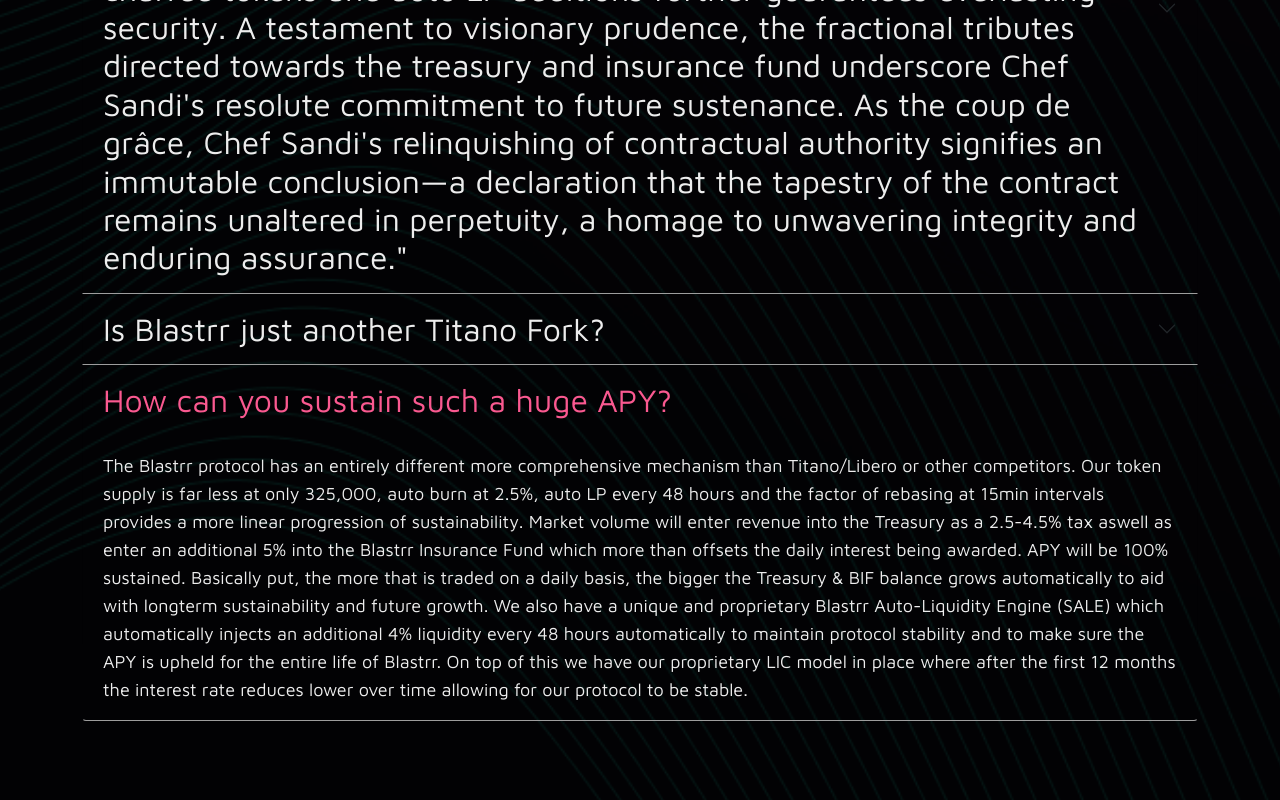
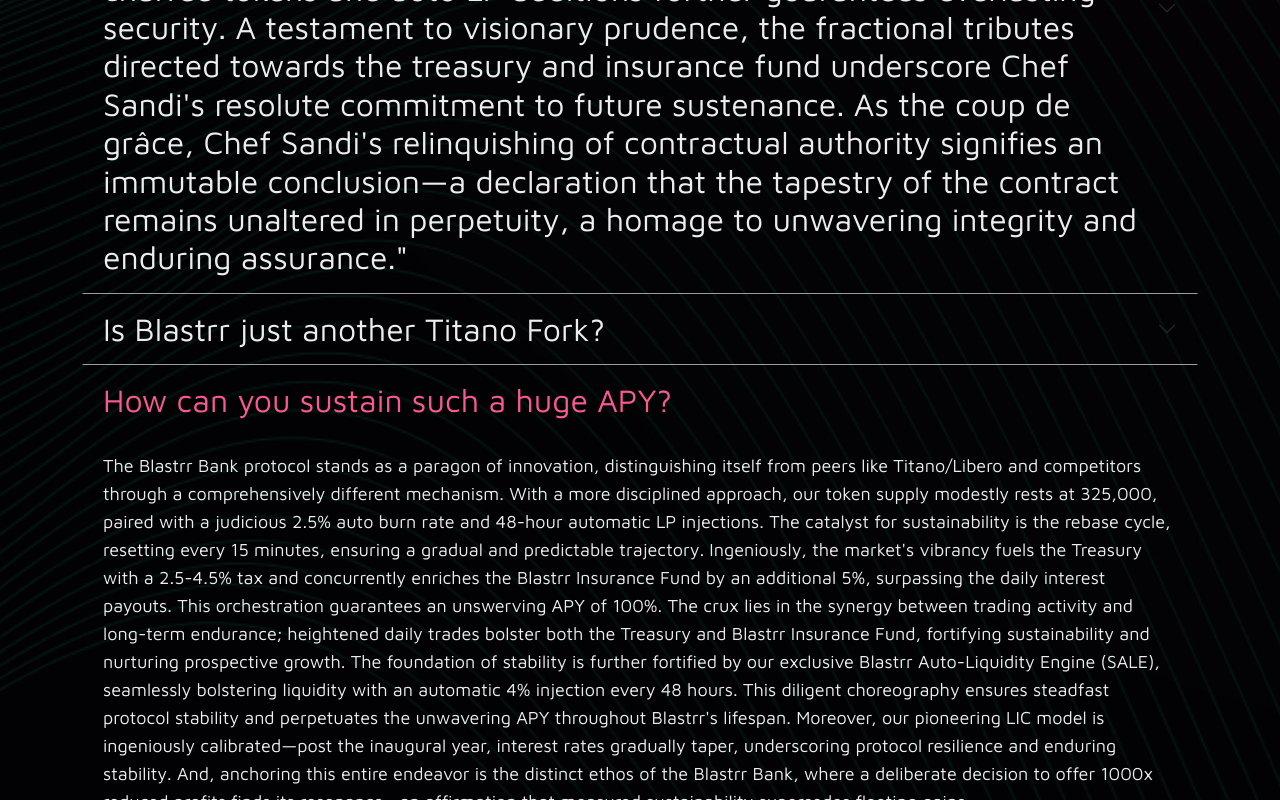
Before and after one commit to Blastrr-Protocol/blastrr-main, a React (Create React App) app: page / in a window 1280 px wide. Both pictures are taken after a click on the button "How can you sustain such a huge APY?". Shown: the part 8501-9301 px from the top of the page. Built offline with nearby package versions, Linux system fonts and the light colour scheme.

Commit message:
Update Home.js

```diff
--- a/src/Component/Home.js
+++ b/src/Component/Home.js
@@ -720,7 +720,11 @@ A testament to visionary prudence, the fractional tributes directed towards the
                                     </h2>
                                     <div id="collapseFive" className="accordion-collapse collapse" aria-labelledby="headingFive" data-bs-parent="#accordionExample">
                                         <div className="accordion-body">
-                                        The Blastrr protocol has an entirely different more comprehensive mechanism than Titano/Libero or other competitors. Our token supply is far less at only 325,000, auto burn at 2.5%, auto LP every 48 hours and the factor of rebasing at 15min intervals provides a more linear progression of sustainability. Market volume will enter revenue into the Treasury as a 2.5-4.5% tax aswell as enter an additional 5% into the Blastrr Insurance Fund which more than offsets the daily interest being awarded. APY will be 100% sustained. Basically put, the more that is traded on a daily basis, the bigger the Treasury & BIF balance grows automatically to aid with longterm sustainability and future growth. We also have a unique and proprietary Blastrr Auto-Liquidity Engine (SALE) which automatically injects an additional 4% liquidity every 48 hours automatically to maintain protocol stability and to make sure the APY is upheld for the entire life of Blastrr. On top of this we have our proprietary LIC model in place where after the first 12 months the interest rate reduces lower over time allowing for our protocol to be stable.
+                                        The Blastrr Bank protocol stands as a paragon of innovation, distinguishing itself from peers like Titano/Libero and competitors through a comprehensively different mechanism. With a more disciplined approach, our token supply modestly rests at 325,000, paired with a judicious 2.5% auto burn rate and 48-hour automatic LP injections. The catalyst for sustainability is the rebase cycle, resetting every 15 minutes, ensuring a gradual and predictable trajectory.
+
+Ingeniously, the market's vibrancy fuels the Treasury with a 2.5-4.5% tax and concurrently enriches the Blastrr Insurance Fund by an additional 5%, surpassing the daily interest payouts. This orchestration guarantees an unswerving APY of 100%. The crux lies in the synergy between trading activity and long-term endurance; heightened daily trades bolster both the Treasury and Blastrr Insurance Fund, fortifying sustainability and nurturing prospective growth.
+
+The foundation of stability is further fortified by our exclusive Blastrr Auto-Liquidity Engine (SALE), seamlessly bolstering liquidity with an automatic 4% injection every 48 hours. This diligent choreography ensures steadfast protocol stability and perpetuates the unwavering APY throughout Blastrr's lifespan. Moreover, our pioneering LIC model is ingeniously calibrated—post the inaugural year, interest rates gradually taper, underscoring protocol resilience and enduring stability. And, anchoring this entire endeavor is the distinct ethos of the Blastrr Bank, where a deliberate decision to offer 1000x reduced profits finds its resonance—an affirmation that measured sustainability supersedes fleeting gains..
                                         </div>
                                     </div>
                                 </div>
```
